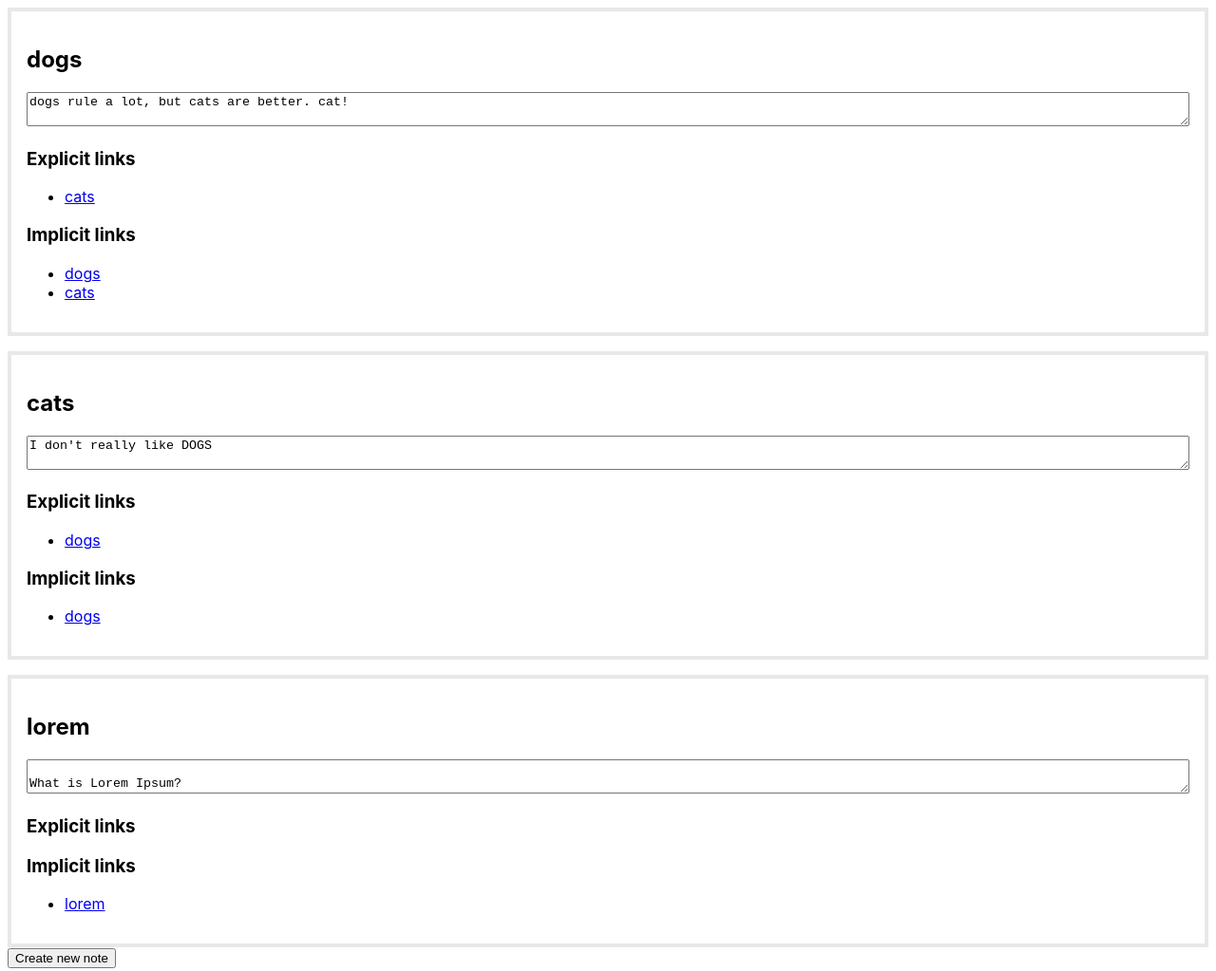
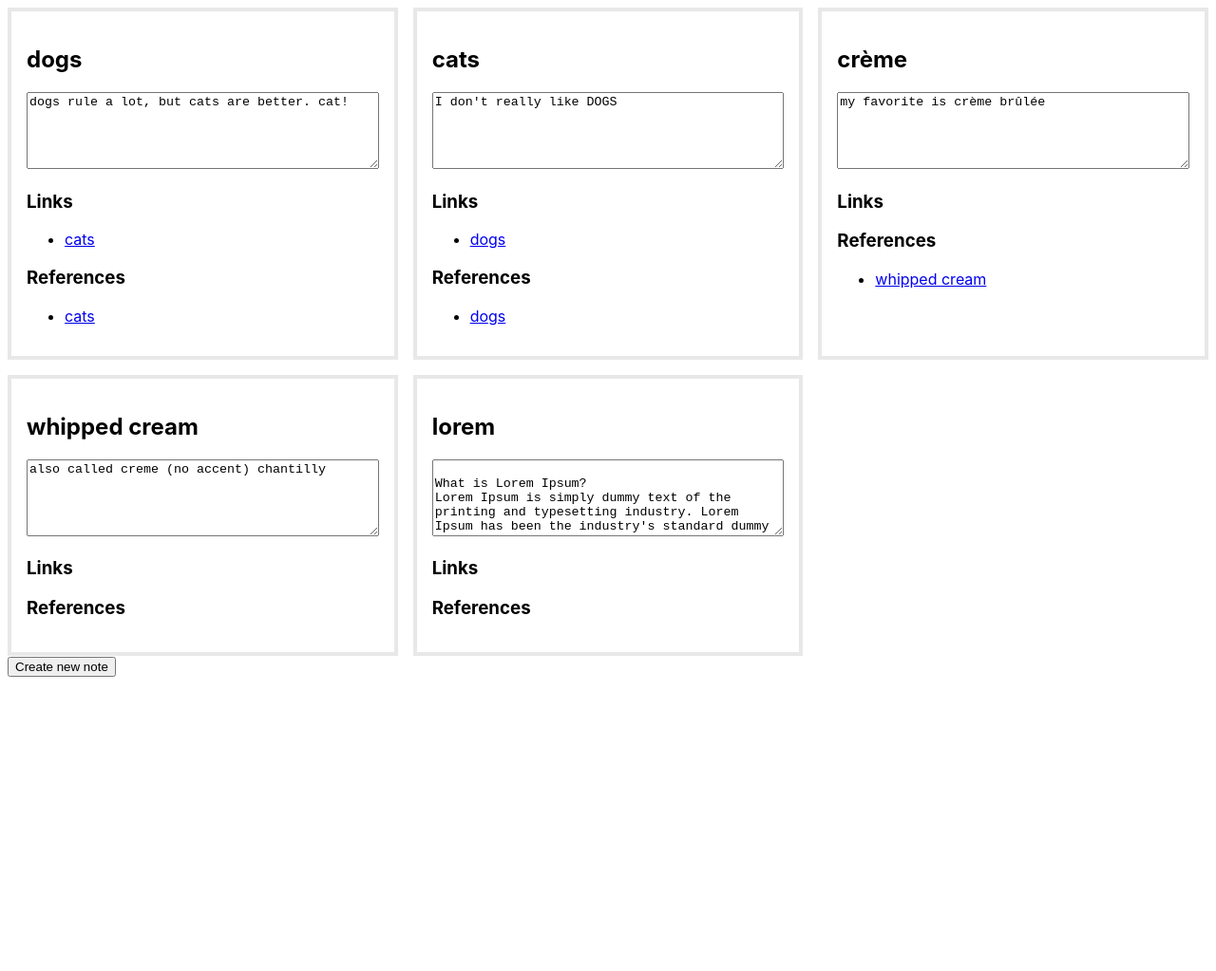
Before and after one commit to Haroenv/notes, a website built with Vite: page index.html in a window 1280 px wide. Shown: the whole page at 95% size. After the commit the page ends 800 px from the top, so only its background shows below. Built offline with nearby package versions, Linux system fonts and the light colour scheme.

Commit message:
refactor and correct usage of "references" (implicit links)

```diff
--- /dev/null
+++ b/src/constants.ts
@@ -0,0 +1,41 @@
+export const DEFAULT_NOTES = [
+  {
+    title: 'dogs',
+    content: 'dogs rule a lot, but cats are better. cat!',
+    links: ['cats'],
+  },
+  {
+    title: 'cats',
+    content: "I don't really like DOGS",
+    links: ['dogs'],
+  },
+  {
+    title: 'crème',
+    content: 'my favorite is crème brûlée',
+    links: [],
+  },
+  {
+    title: 'whipped cream',
+    content: 'also called creme (no accent) chantilly',
+    links: [],
+  },
+  {
+    title: 'lorem',
+    content: `
+What is Lorem Ipsum?
+Lorem Ipsum is simply dummy text of the printing and typesetting industry. Lorem Ipsum has been the industry's standard dummy text ever since the 1500s, when an unknown printer took a galley of type and scrambled it to make a type specimen book. It has survived not only five centuries, but also the leap into electronic typesetting, remaining essentially unchanged. It was popularised in the 1960s with the release of Letraset sheets containing Lorem Ipsum passages, and more recently with desktop publishing software like Aldus PageMaker including versions of Lorem Ipsum.
+
+Why do we use it?
+It is a long established fact that a reader will be distracted by the readable content of a page when looking at its layout. The point of using Lorem Ipsum is that it has a more-or-less normal distribution of letters, as opposed to using 'Content here, content here', making it look like readable English. Many desktop publishing packages and web page editors now use Lorem Ipsum as their default model text, and a search for 'lorem ipsum' will uncover many web sites still in their infancy. Various versions have evolved over the years, sometimes by accident, sometimes on purpose (injected humour and the like).
+
+
+Where does it come from?
+Contrary to popular belief, Lorem Ipsum is not simply random text. It has roots in a piece of classical Latin literature from 45 BC, making it over 2000 years old. Richard McClintock, a Latin professor at Hampden-Sydney College in Virginia, looked up one of the more obscure Latin words, consectetur, from a Lorem Ipsum passage, and going through the cites of the word in classical literature, discovered the undoubtable source. Lorem Ipsum comes from sections 1.10.32 and 1.10.33 of "de Finibus Bonorum et Malorum" (The Extremes of Good and Evil) by Cicero, written in 45 BC. This book is a treatise on the theory of ethics, very popular during the Renaissance. The first line of Lorem Ipsum, "Lorem ipsum dolor sit amet..", comes from a line in section 1.10.32.
+
+The standard chunk of Lorem Ipsum used since the 1500s is reproduced below for those interested. Sections 1.10.32 and 1.10.33 from "de Finibus Bonorum et Malorum" by Cicero are also reproduced in their exact original form, accompanied by English versions from the 1914 translation by H. Rackham.
+
+Where can I get some?
+There are many variations of passages of Lorem Ipsum available, but the majority have suffered alteration in some form, by injected humour, or randomised words which don't look even slightly believable. If you are going to use a passage of Lorem Ipsum, you need to be sure there isn't anything embarrassing hidden in the middle of text. All the Lorem Ipsum generators on the Internet tend to repeat predefined chunks as necessary, making this the first true generator on the Internet. It uses a dictionary of over 200 Latin words, combined with a handful of model sentence structures, to generate Lorem Ipsum which looks reasonable. The generated Lorem Ipsum is therefore always free from repetition, injected humour, or non-characteristic words etc.`,
+    links: [],
+  },
+];
--- a/src/main.ts
+++ b/src/main.ts
@@ -1,36 +1,59 @@
 import { NotesUi } from './notes-ui';
+import { Note } from './note';
+import { StateContainer } from './state';
+import { Searcher } from './searcher';
+import { DEFAULT_NOTES } from './constants';
 import './style.css';
 
-const notes = new NotesUi(document.querySelector('main')!);
+export type Action =
+  | { type: 'add'; payload: Note[] }
+  | { type: 'update'; payload: Note }
+  | { type: 'remove'; payload: Note };
+export type State = {
+  notes: Note[];
+  searcher: Searcher;
+};
 
-notes.add(
-  {
-    title: 'dogs',
-    content: 'dogs rule a lot, but cats are better. cat!',
-    links: ['cats'],
+const state = new StateContainer<State, Action>(
+  (state, action) => {
+    switch (action.type) {
+      case 'add': {
+        return {
+          ...state,
+          notes: [...state.notes, ...action.payload],
+        };
+      }
+      case 'update': {
+        return {
+          ...state,
+          notes: state.notes.map((note) => {
+            if (note.title === action.payload.title) {
+              state.searcher.update(action.payload);
+              return action.payload;
+            }
+            return note;
+          }),
+        };
+      }
+      case 'remove': {
+        return {
+          ...state,
+          notes: state.notes.filter(
+            (note) => note.title !== action.payload.title
+          ),
+        };
+      }
+      default: {
+        return state;
+      }
+    }
   },
-  {
-    title: 'cats',
-    content: "I don't really like DOGS",
-    links: ['dogs'],
-  },
-  {
-    title: 'lorem',
-    content: `
-What is Lorem Ipsum?
-Lorem Ipsum is simply dummy text of the printing and typesetting industry. Lorem Ipsum has been the industry's standard dummy text ever since the 1500s, when an unknown printer took a galley of type and scrambled it to make a type specimen book. It has survived not only five centuries, but also the leap into electronic typesetting, remaining essentially unchanged. It was popularised in the 1960s with the release of Letraset sheets containing Lorem Ipsum passages, and more recently with desktop publishing software like Aldus PageMaker including versions of Lorem Ipsum.
+  { notes: [], searcher: new Searcher() }
+);
 
-Why do we use it?
-It is a long established fact that a reader will be distracted by the readable content of a page when looking at its layout. The point of using Lorem Ipsum is that it has a more-or-less normal distribution of letters, as opposed to using 'Content here, content here', making it look like readable English. Many desktop publishing packages and web page editors now use Lorem Ipsum as their default model text, and a search for 'lorem ipsum' will uncover many web sites still in their infancy. Various versions have evolved over the years, sometimes by accident, sometimes on purpose (injected humour and the like).
+new NotesUi(document.querySelector('main')!, state);
 
-
-Where does it come from?
-Contrary to popular belief, Lorem Ipsum is not simply random text. It has roots in a piece of classical Latin literature from 45 BC, making it over 2000 years old. Richard McClintock, a Latin professor at Hampden-Sydney College in Virginia, looked up one of the more obscure Latin words, consectetur, from a Lorem Ipsum passage, and going through the cites of the word in classical literature, discovered the undoubtable source. Lorem Ipsum comes from sections 1.10.32 and 1.10.33 of "de Finibus Bonorum et Malorum" (The Extremes of Good and Evil) by Cicero, written in 45 BC. This book is a treatise on the theory of ethics, very popular during the Renaissance. The first line of Lorem Ipsum, "Lorem ipsum dolor sit amet..", comes from a line in section 1.10.32.
-
-The standard chunk of Lorem Ipsum used since the 1500s is reproduced below for those interested. Sections 1.10.32 and 1.10.33 from "de Finibus Bonorum et Malorum" by Cicero are also reproduced in their exact original form, accompanied by English versions from the 1914 translation by H. Rackham.
-
-Where can I get some?
-There are many variations of passages of Lorem Ipsum available, but the majority have suffered alteration in some form, by injected humour, or randomised words which don't look even slightly believable. If you are going to use a passage of Lorem Ipsum, you need to be sure there isn't anything embarrassing hidden in the middle of text. All the Lorem Ipsum generators on the Internet tend to repeat predefined chunks as necessary, making this the first true generator on the Internet. It uses a dictionary of over 200 Latin words, combined with a handful of model sentence structures, to generate Lorem Ipsum which looks reasonable. The generated Lorem Ipsum is therefore always free from repetition, injected humour, or non-characteristic words etc.`,
-    links: [],
-  }
-);
+state.dispatch({
+  type: 'add',
+  payload: DEFAULT_NOTES,
+});
--- a/src/note-ui.ts
+++ b/src/note-ui.ts
@@ -1,6 +1,6 @@
+import { Action, State } from './main';
 import { Note } from './note';
-import { NotesUi } from './notes-ui';
-import { Searcher } from './searcher';
+import { StateContainer } from './state';
 
 function createLinksDOM(titleText: string, links: string[]) {
   const section = document.createElement('section');
@@ -26,8 +26,8 @@ function createLinksDOM(titleText: string, links: string[]) {
 
 export class NoteUi {
   #note: Note;
-  #parent: NotesUi;
-  #searcher: Searcher;
+
+  #unsubscribe: () => void;
 
   #container: HTMLElement;
   #explicitLinksDOM: HTMLElement;
@@ -37,13 +37,10 @@ export class NoteUi {
   constructor(
     container: HTMLElement,
     note: Note,
-    parent: NotesUi,
-    searcher: Searcher
+    state: StateContainer<State, Action>
   ) {
     this.#container = container;
     this.#note = note;
-    this.#parent = parent;
-    this.#searcher = searcher;
 
     const article = document.createElement('article');
     article.id = note.title;
@@ -52,16 +49,19 @@ export class NoteUi {
     title.append(note.title);
 
     this.#textareaDOM = document.createElement('textarea');
+    this.#textareaDOM.rows = 5;
     this.#textareaDOM.value = note.content;
     this.#textareaDOM.addEventListener('input', (e) => {
-      e.preventDefault();
-      parent.update({
-        ...this.#note,
-        content: (e.target as HTMLTextAreaElement).value,
+      state.dispatch({
+        type: 'update',
+        payload: {
+          ...this.#note,
+          content: (e.target as HTMLTextAreaElement).value,
+        },
       });
     });
 
-    this.#explicitLinksDOM = createLinksDOM('Explicit links', note.links);
+    this.#explicitLinksDOM = createLinksDOM('Links', note.links);
     this.#implicitLinksDOM = document.createElement('section');
 
     article.append(
@@ -73,34 +73,20 @@ export class NoteUi {
 
     this.#container.append(article);
 
-    parent.onChange(this.#updateImplicitLinksDOM);
+    this.#updateImplicitLinksDOM(state.state);
+    this.#unsubscribe = state.subscribe(this.#updateImplicitLinksDOM);
   }
 
-  update = (newNote: Note) => {
-    const oldNote = this.#note;
-    this.#note = newNote;
+  destroy() {
+    this.#unsubscribe();
+  }
 
-    if (oldNote.content !== newNote.content) {
-      this.#textareaDOM.value = newNote.content;
-    }
-
-    // updates more than technically needed, but replaceWith in DOM is efficient enough
-
-    {
-      const linksDOM = createLinksDOM('Explicit links', newNote.links);
-      this.#explicitLinksDOM.replaceWith(linksDOM);
-      this.#explicitLinksDOM = linksDOM;
-    }
-
-    this.#updateImplicitLinksDOM();
-  };
-
-  #updateImplicitLinksDOM = () => {
-    const links = this.#searcher
-      .findLinks(this.#note, this.#parent.notes)
+  #updateImplicitLinksDOM = (state: State) => {
+    const links = state.searcher
+      .findLinks(this.#note, state.notes)
       .map((note) => note.title);
 
-    const linksDOM = createLinksDOM('Implicit links', links);
+    const linksDOM = createLinksDOM('References', links);
     this.#implicitLinksDOM.replaceWith(linksDOM);
     this.#implicitLinksDOM = linksDOM;
   };
--- a/src/notes-ui.ts
+++ b/src/notes-ui.ts
@@ -1,17 +1,17 @@
+import { Action, State } from './main';
 import { createNote, Note } from './note';
 import { NoteUi } from './note-ui';
-import { Searcher } from './searcher';
+import { StateContainer } from './state';
 
 export class NotesUi {
+  #state: StateContainer<State, Action>;
   #container: HTMLElement;
   #notesContainer: HTMLElement;
-  #notes: Map<string, Note> = new Map();
-  #noteUis: Map<string, NoteUi> = new Map();
-  #searcher = new Searcher();
-  #listeners: Array<() => void> = [];
+  #children: Map<string, { ui: NoteUi; container: HTMLElement }> = new Map();
 
-  constructor(container: HTMLElement) {
+  constructor(container: HTMLElement, state: StateContainer<State, Action>) {
     this.#container = container;
+    this.#state = state;
 
     const button = document.createElement('button');
     button.type = 'button';
@@ -22,48 +22,49 @@ export class NotesUi {
         title = prompt('Title for the new note') || '';
       }
 
-      this.add(createNote({ title }));
+      state.dispatch({
+        type: 'add',
+        payload: [createNote({ title })],
+      });
     });
 
     this.#notesContainer = document.createElement('div');
     this.#notesContainer.classList.add('notes-container');
 
     this.#container.append(this.#notesContainer, button);
+
+    this.#state.subscribe(this.#change);
   }
 
-  get notes() {
-    return Array.from(this.#notes.values());
-  }
-
-  add(...notes: Note[]) {
-    const containers: HTMLElement[] = [];
-
-    notes.forEach((note) => {
-      const container = document.createElement('div');
-      containers.push(container);
-
-      const ui = new NoteUi(container, note, this, this.#searcher);
-      this.#noteUis.set(note.title, ui);
-      this.#notes.set(note.title, note);
+  #change = (nextState: State) => {
+    this.#children.forEach((child, key) => {
+      if (nextState.notes.every(({ title }) => title !== key)) {
+        child.ui.destroy();
+        this.#notesContainer.removeChild(child.container);
+        this.#children.delete(key);
+      }
     });
 
-    this.#notesContainer.append(...containers);
-    this.#change();
-  }
+    // assuming the order doesn't change
+    nextState.notes.forEach((note) => {
+      const existing = this.#children.get(note.title);
 
-  update(note: Note) {
-    const ui = this.#noteUis.get(note.title)!;
-    this.#notes.set(note.title, note);
-    ui.update(note);
-    this.#searcher.update(note)
-    this.#change();
-  }
+      if (!existing) {
+        this.#createChild(note);
+      }
+    });
+  };
 
-  onChange(callback: () => void) {
-    this.#listeners.push(callback);
-  }
+  #createChild(note: Note) {
+    const container = document.createElement('div');
+    const ui = new NoteUi(container, note, this.#state);
 
-  #change() {
-    this.#listeners.forEach((listener) => listener());
+    this.#notesContainer.appendChild(container);
+
+    const child = { ui, container };
+
+    this.#children.set(note.title, child);
+
+    return child;
   }
 }
--- a/src/searcher.ts
+++ b/src/searcher.ts
@@ -7,29 +7,32 @@ type TrieNode = {
 const separator = /\b/;
 
 export class Trie {
-  #note: Note;
+  #text: string;
   #trie: TrieNode = {};
 
-  constructor(note: Note) {
-    const words = note.content.split(separator);
-    this.#note = note;
+  constructor(text: string) {
+    this.#text = text;
 
+    const words = Trie.#splitWords(Trie.#normalize(text));
     words.forEach((word) => {
-      if (!separator.test(word)) {
-        return;
-      }
-
       this.#insertWord(Trie.#split(word));
     });
   }
 
   static #normalize(word: string): string {
-    return word.toLocaleLowerCase();
+    return word
+      .normalize('NFD')
+      .replace(/\p{Diacritic}/gu, '')
+      .toLocaleLowerCase();
+  }
+
+  static #splitWords(sentence: string): string[] {
+    return sentence.split(separator).filter((word) => separator.test(word));
   }
 
   static #split(word: string): string[] {
     // todo: use grapheme instead of characters, for letters that are > 1 character, like 🇧🇪
-    return Trie.#normalize(word).split('');
+    return word.split('');
   }
 
   #insertWord(tokens: string[], subtrie = this.#trie): void {
@@ -62,15 +65,19 @@ export class Trie {
     return false;
   }
 
+  /**
+   * Checks whether all words in the query are present in the content
+   */
   includes(query: string) {
-    return this.#_includes(Trie.#split(query));
+    const words = Trie.#splitWords(Trie.#normalize(query));
+    return words.every((word) => this.#_includes(Trie.#split(word)));
   }
 
   // technically this is faster in the cases of this project.
   // I assume this might be due to object creation and prototype chain, but did not investigate deeply.
   // I still chose #_includes, since I wanted to implement a real search index.
   _includesWithoutTrie(query: string) {
-    return this.#note.content.includes(Trie.#normalize(query));
+    return this.#text.includes(Trie.#normalize(query));
   }
 }
 
@@ -84,7 +91,7 @@ export class Searcher {
   update(note: Note): Trie {
     // could be more efficient and update only the changed parts of the trie
     // but that's overkill for now
-    const trie = new Trie(note);
+    const trie = new Trie(note.content);
     this.#tries.set(note.title, trie);
     return trie;
   }
@@ -98,11 +105,17 @@ export class Searcher {
     return this.update(note);
   }
 
+  get tries() {
+    return this.#tries;
+  }
+
   findLinks(target: Note, notes: Note[]) {
-    const trie = this.#getTrie(target);
-
     return notes.filter((note) => {
-      return trie.includes(note.title);
+      if (note.title === target.title) {
+        return false;
+      }
+      const trie = this.#getTrie(note);
+      return trie.includes(target.title);
     });
   }
 }
--- /dev/null
+++ b/src/state.ts
@@ -0,0 +1,36 @@
+type Listener<State> = (state: State) => void;
+
+type IAction = {
+  type: string;
+  payload: any;
+};
+
+type Reducer<State, Action> = (state: State, action: Action) => State;
+
+export class StateContainer<State, Action extends IAction> {
+  #state: State;
+  #reducer: Reducer<State, Action>;
+  #listeners: Array<Listener<State>> = [];
+
+  constructor(reducer: Reducer<State, Action>, initialState: State) {
+    this.#reducer = reducer;
+    this.#state = initialState;
+  }
+
+  get state() {
+    return this.#state;
+  }
+
+  subscribe(callback: Listener<State>): () => void {
+    const index = this.#listeners.push(callback);
+
+    return () => {
+      this.#listeners.splice(index, 1);
+    };
+  }
+
+  dispatch(action: Action) {
+    this.#state = this.#reducer(this.#state, action);
+    this.#listeners.forEach((listener) => listener(this.#state));
+  }
+}
--- a/src/style.css
+++ b/src/style.css
@@ -10,14 +10,15 @@ html {
 }
 
 .notes-container {
-  display: flex;
-  flex-direction: column;
+  display: grid;
+  grid-template-columns: repeat(auto-fit, minmax(320px, 1fr));
   gap: 1em;
 }
 
 article {
   border: 0.3em solid var(--border, hsl(0, 0%, 91%));
   padding: 1em;
+  height: 100%;
 }
 
 article:target {
```
Also changed, not shown: src/bench.ts (+5 -5 lines).
